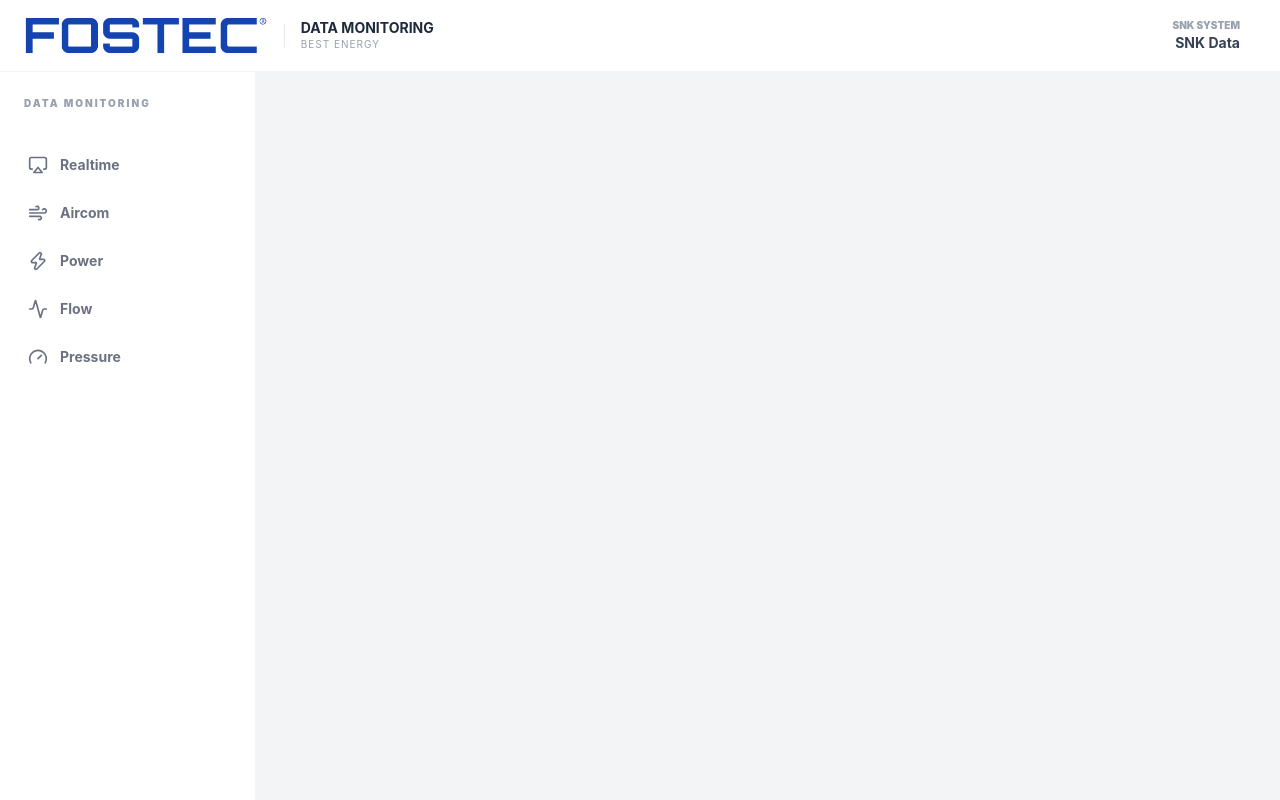
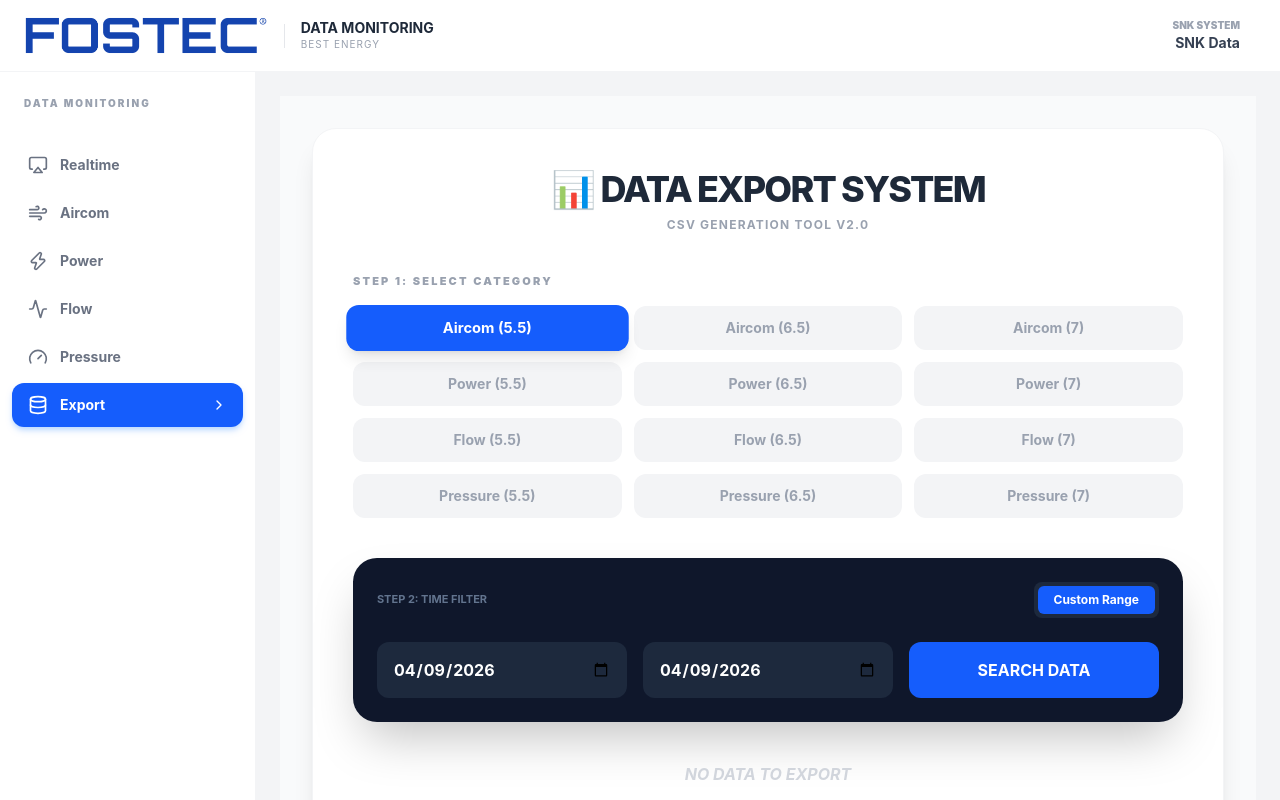
Before and after one commit to kittitach1526/dashboard-export-data-snk, a React (Vite) app: page /export in a window 1280 px wide. Built offline with nearby package versions, Linux system fonts and the light colour scheme.

Commit message:
add export page

```diff
--- a/src/App.jsx
+++ b/src/App.jsx
@@ -9,6 +9,7 @@ import Pressure from "./pages/Pressure";
 import Flow from "./pages/Flow";
 import AircomRealtime from "./pages/Aircom-overview";
 import Login from "./pages/Login";
+import ExportPage from "./pages/export_data";
 
 // 🔹 สร้าง Component ย่อยมาคุม Layout
 function AppContent() {
@@ -40,6 +41,8 @@ function AppContent() {
             <Route path="/pressure" element={<Pressure />} />
             <Route path="/aircom-realtime" element={<AircomRealtime />} />
             <Route path="/login" element={<Login />} />
+            <Route path="/export" element={<ExportPage />} />
+
           </Routes>
         </main>
       </div>
--- a/src/components/Sidebar.jsx
+++ b/src/components/Sidebar.jsx
@@ -5,7 +5,8 @@ import {
   Activity,
   Gauge,
   ChevronRight,
-  Airplay
+  Airplay,
+  Database
 } from 'lucide-react';
 
 export default function Sidebar() {
@@ -16,6 +17,7 @@ export default function Sidebar() {
     { name: "Power", path: "/power", icon: <Zap size={20} />, color: "hover:bg-orange-50 hover:text-orange-600" },
     { name: "Flow", path: "/flow", icon: <Activity size={20} />, color: "hover:bg-green-50 hover:text-green-600" },
     { name: "Pressure", path: "/pressure", icon: <Gauge size={20} />, color: "hover:bg-purple-50 hover:text-purple-600" },
+    { name: "Export", path: "/export", icon: <Database size={20}/>, color: "hover:bg-purple-50 hover:text-purple-600" },
   ];
 
   return (
--- a/src/pages/Aircom-overview.jsx
+++ b/src/pages/Aircom-overview.jsx
@@ -76,7 +76,7 @@ function AircomDashboard() {
         <Gauge value={currentData_ac101?.power_55_f1?.toFixed(2)} max={100} label={`POWER`} unit="kW" color="text-blue-500" />
         <Gauge value={currentData_ac101?.flow_55_f1?.toFixed(2)} max={100} label={`FLOW`} unit="m³/min" color="text-orange-500" />
         <Gauge value={currentData_ac101?.press_55_f1?.toFixed(2)} max={100} label={`Pressure`} unit="Bar" color="text-emerald-500" />
-        <Gauge value={currentData_ac101?.cal_55_f1?.toFixed(2)} max={100} label={`kw/min`} unit="kW/min" color="text-purple-500" />
+        <Gauge value={currentData_ac101?.cal_55_f1?.toFixed(3)} max={100} label={`kW/m³/min`} unit="kW/m³/min" color="text-purple-500" />
       </div>
 
       {/*-----------------------------------------------------------------------------------------------------------------*/}
@@ -98,7 +98,7 @@ function AircomDashboard() {
         <Gauge value={currentData_ac101?.power_65_f1?.toFixed(2)} max={100} label={`POWER`} unit="kW" color="text-blue-500" />
         <Gauge value={currentData_ac101?.flow_65_f1?.toFixed(2)} max={100} label={`FLOW`} unit="m³/min" color="text-orange-500" />
         <Gauge value={currentData_ac101?.press_65_f1?.toFixed(2)} max={100} label={`Pressure`} unit="Bar" color="text-emerald-500" />
-        <Gauge value={currentData_ac101?.cal_65_f1?.toFixed(2)} max={100} label={`kw/min`} unit="kW/min" color="text-purple-500" />
+        <Gauge value={currentData_ac101?.cal_65_f1?.toFixed(3)} max={100} label={`kW/m³/min`} unit="kW/m³/min" color="text-purple-500" />
       </div>
 
       {/* Gauges Section */}
@@ -125,7 +125,7 @@ function AircomDashboard() {
         <Gauge value={currentData_ac101?.power_7_f2?.toFixed(2)} max={100} label={`POWER`} unit="kW" color="text-blue-500" />
         <Gauge value={currentData_ac101?.flow_7_f2?.toFixed(2)} max={100} label={`FLOW`} unit="m³/min" color="text-orange-500" />
         <Gauge value={currentData_ac101?.press_7_f2?.toFixed(2)} max={100} label={`Pressure`} unit="Bar" color="text-emerald-500" />
-        <Gauge value={currentData_ac101?.cal_7_f2?.toFixed(2)} max={100} label={`kw/min`} unit="kW/min" color="text-purple-500" />
+        <Gauge value={currentData_ac101?.cal_7_f2?.toFixed(3)} max={100} label={`kW/m³/min`} unit="kW/m³/min" color="text-purple-500" />
       </div>
 
     </div>
--- /dev/null
+++ b/src/pages/export_data.jsx
@@ -0,0 +1,195 @@
+import React, { useState, useEffect } from "react";
+import { CSVLink } from "react-csv";
+import { format } from "date-fns";
+import { aircomService } from "../services/aircom_api"; // สำหรับ Preset Today/Week
+import { exportService } from "../services/export_api"; // สำหรับ Custom Range ที่เพิ่งสร้าง
+
+function ExportPage() {
+  const [data, setData] = useState([]);
+  const [columns, setColumns] = useState([]);
+  const [loading, setLoading] = useState(false);
+  const [category, setCategory] = useState("Aircom (5.5)");
+
+  const [timeMode, setTimeMode] = useState("custom"); // 'preset' หรือ 'custom'
+  const [timePreset, setTimePreset] = useState("today");
+  const [startDate, setStartDate] = useState(format(new Date(), "yyyy-MM-dd"));
+  const [endDate, setEndDate] = useState(format(new Date(), "yyyy-MM-dd"));
+
+  const categories = [
+    "Aircom (5.5)", "Aircom (6.5)", "Aircom (7)",
+    "Power (5.5)", "Power (6.5)", "Power (7)",
+    "Flow (5.5)", "Flow (6.5)", "Flow (7)",
+    "Pressure (5.5)", "Pressure (6.5)", "Pressure (7)"
+  ];
+
+  // ฟังก์ชันหลักในการดึงข้อมูล
+  const handleFetchData = async () => {
+    setLoading(true);
+    setData([]); // เคลียร์ข้อมูลเก่าก่อนดึงใหม่
+
+    try {
+      let result;
+
+      // 1. เตรียมชื่อ Collection (Condition) ให้ตรงกับ DB
+      // แปลง "Aircom (5.5)" -> "aircom_5_5"
+      const namePart = category.split(" ")[0].toLowerCase();
+      const versionPart = category.split("(")[1].replace(")", "").replace(".", "");
+      const collectionName = `${namePart}_${versionPart}`;
+
+      // 2. แยก Logic ตามโหมดเวลา
+      if (timeMode === "preset") {
+        // ใช้ Service เดิมที่แยกเป็นรายฟังก์ชัน (getAircomToday_5_5 ฯลฯ)
+        const functionPrefix = category.split(" ")[0]; // Aircom, Power...
+        const functionName = `get${functionPrefix}${timePreset === 'today' ? 'Today' : timePreset === 'week' ? 'Week' : 'Month'}_${versionPart}`;
+
+        if (aircomService[functionName]) {
+          result = await aircomService[functionName]();
+        } else {
+          console.error("Function not found:", functionName);
+        }
+      } else {
+        // 🔹 ใช้ Service ใหม่ที่รับ Range วันที่ (export_api.js)
+        result = await exportService.getAircomByRange(collectionName, startDate, endDate);
+      }
+
+      if (result && result.status === "success") {
+        setData(result.data);
+        setColumns(result.columns);
+      } else {
+        alert("ไม่พบข้อมูลในช่วงเวลาที่เลือก");
+      }
+    } catch (error) {
+      console.error("Fetch Error:", error);
+      alert("เกิดข้อผิดพลาดในการดึงข้อมูลจาก Server");
+    } finally {
+      setLoading(false);
+    }
+  };
+
+  // ดึงอัตโนมัติเฉพาะโหมด Preset เมื่อเปลี่ยนเงื่อนไข
+  useEffect(() => {
+    if (timeMode === "preset") {
+      handleFetchData();
+    }
+  }, [category, timePreset, timeMode]);
+
+  return (
+    <div className="max-w-6xl mx-auto bg-gray-50 min-h-screen p-4 md:p-8">
+      <div className="bg-white rounded-3xl shadow-xl p-6 md:p-10 border border-gray-100">
+
+        <div className="text-center mb-10">
+          <h1 className="text-4xl font-extrabold text-gray-800 uppercase tracking-tighter">
+            📊 DATA EXPORT SYSTEM
+          </h1>
+          <p className="text-gray-400 font-bold text-xs mt-2 tracking-widest uppercase">
+            CSV Generation Tool v2.0
+          </p>
+        </div>
+
+        {/* Step 1: เลือกหมวดหมู่ */}
+        <div className="mb-10">
+          <label className="block text-[11px] font-black text-gray-400 mb-4 uppercase tracking-[0.2em]">
+            Step 1: Select Category
+          </label>
+          <div className="grid grid-cols-2 md:grid-cols-3 gap-3">
+            {categories.map((cat) => (
+              <button
+                key={cat}
+                onClick={() => setCategory(cat)}
+                className={`py-3 px-2 rounded-xl font-bold text-sm transition-all ${
+                  category === cat
+                    ? "bg-blue-600 text-white shadow-lg scale-105"
+                    : "bg-gray-100 text-gray-400 hover:bg-gray-200"
+                }`}
+              >
+                {cat}
+              </button>
+            ))}
+          </div>
+        </div>
+
+        {/* Step 2: เลือกช่วงเวลา */}
+        <div className="bg-slate-900 p-6 rounded-3xl mb-10 shadow-2xl">
+          <div className="flex justify-between items-center mb-6">
+            <span className="text-[11px] font-bold text-slate-500 uppercase">Step 2: Time Filter</span>
+            <div className="flex bg-slate-800 p-1 rounded-lg">
+              {/* <button
+                onClick={() => setTimeMode("preset")}
+                className={`px-4 py-1.5 rounded-md text-xs font-bold ${timeMode === 'preset' ? 'bg-blue-600 text-white' : 'text-slate-400'}`}
+              >Quick</button> */}
+              <button
+                onClick={() => setTimeMode("custom")}
+                className={`px-4 py-1.5 rounded-md text-xs font-bold ${timeMode === 'custom' ? 'bg-blue-600 text-white' : 'text-slate-400'}`}
+              >Custom Range</button>
+            </div>
+          </div>
+
+          {timeMode === "preset" ? (
+            <select
+              className="w-full p-4 bg-slate-800 border-none rounded-xl text-white font-bold"
+              value={timePreset}
+              onChange={(e) => setTimePreset(e.target.value)}
+            >
+              <option value="today">วันนี้ (Today)</option>
+              <option value="week">7 วันย้อนหลัง</option>
+              <option value="month">เดือนนี้</option>
+            </select>
+          ) : (
+            <div className="grid grid-cols-1 md:grid-cols-3 gap-4">
+              <input
+                type="date"
+                className="p-4 bg-slate-800 text-white rounded-xl font-bold"
+                value={startDate}
+                onChange={(e) => setStartDate(e.target.value)}
+              />
+              <input
+                type="date"
+                className="p-4 bg-slate-800 text-white rounded-xl font-bold"
+                value={endDate}
+                onChange={(e) => setEndDate(e.target.value)}
+              />
+              <button
+                onClick={handleFetchData}
+                className="bg-blue-600 hover:bg-blue-500 text-white font-bold rounded-xl transition-all"
+              >
+                SEARCH DATA
+              </button>
+            </div>
+          )}
+        </div>
+
+        {/* Step 3: ปุ่ม Export CSV */}
+        <div className="flex flex-col items-center justify-center mb-12 border-b border-dashed border-gray-100 pb-12">
+          {loading ? (
+            <div className="text-blue-600 font-black animate-pulse flex items-center gap-2">
+              <div className="w-4 h-4 bg-blue-600 rounded-full animate-bounce"></div>
+              LOADING DATA...
+            </div>
+          ) : data.length > 0 ? (
+            <div className="text-center">
+              <CSVLink
+                data={data}
+                headers={columns.map((col) => ({ label: col, key: col }))}
+                filename={`${category.replace(/[()]/g, "")}_${startDate}_to_${endDate}.csv`}
+                className="group bg-emerald-500 hover:bg-emerald-600 text-white text-2xl font-black py-6 px-16 rounded-2xl shadow-xl transition-all inline-block active:scale-95"
+              >
+                DOWNLOAD CSV 📥
+              </CSVLink>
+              <p className="mt-4 text-slate-400 font-bold text-sm">FOUND {data.length.toLocaleString()} RECORDS</p>
+            </div>
+          ) : (
+            <div className="text-gray-300 font-bold uppercase italic">No data to export</div>
+          )}
+        </div>
+
+        {/* Preview Table */}
+        <div className="overflow-x-auto rounded-xl border border-gray-100">
+           {/* ส่วนนี้ใช้ Code Table เดิมของคุณได้เลยครับ */}
+        </div>
+
+      </div>
+    </div>
+  );
+}
+
+export default ExportPage;
--- /dev/null
+++ b/src/services/export_api.js
@@ -0,0 +1,16 @@
+import axios from "axios";
+const API_BASE_URL = "http://localhost:8562";
+export const exportService = {
+  // ฟังก์ชันใหม่สำหรับดึงข้อมูลตามช่วงเวลา
+  getAircomByRange: async (condition, start, end) => {
+    // เช่น: /api/aircom/export?condition=aircom_5_5&start_date=2024-03-01&end_date=2024-03-05
+    const response = await axios.get(`http://localhost:8562/api/export`, {
+      params: {
+        condition: condition,
+        start_date: start,
+        end_date: end
+      }
+    });
+    return response.data;
+  },
+};
```
